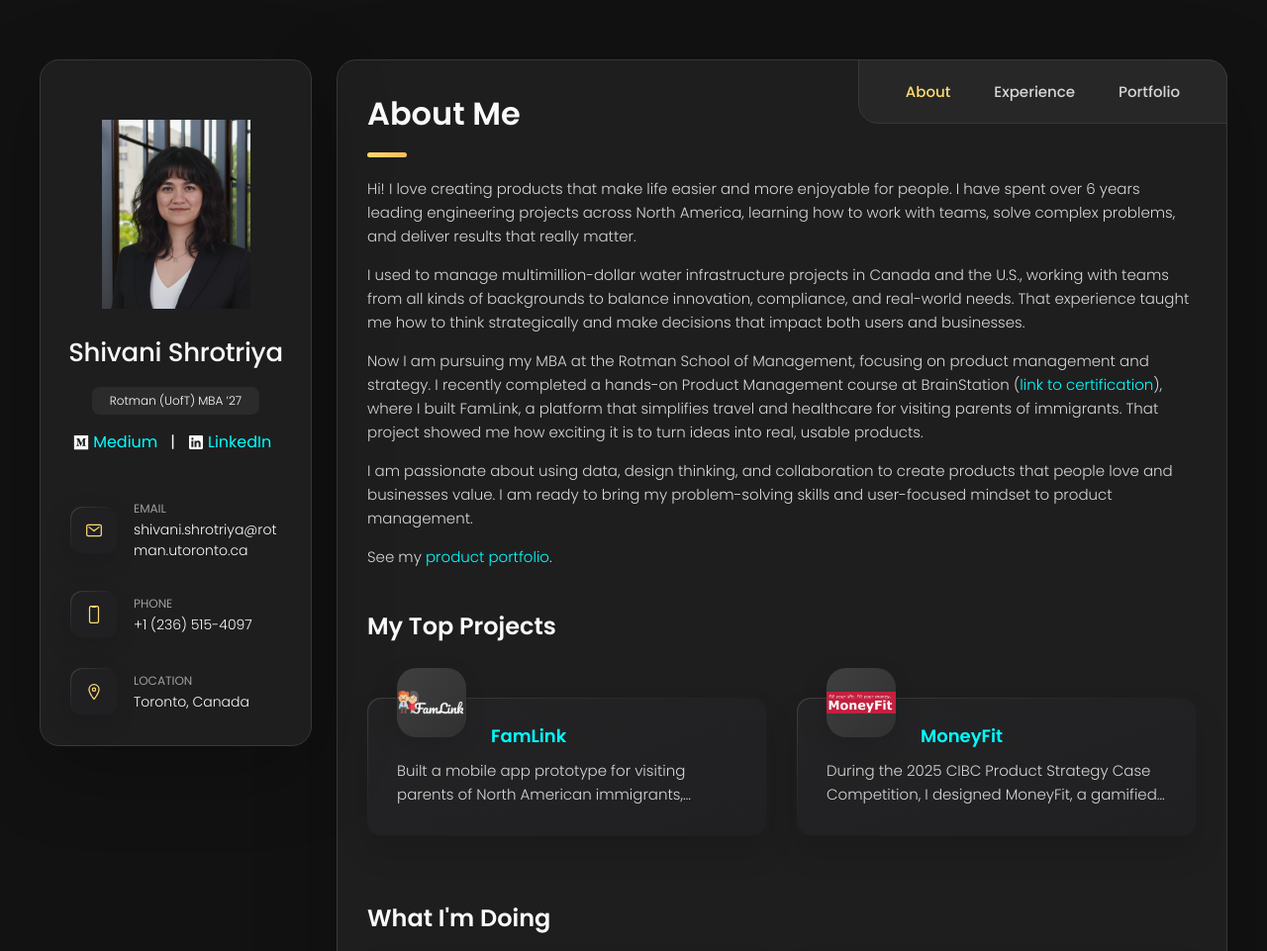
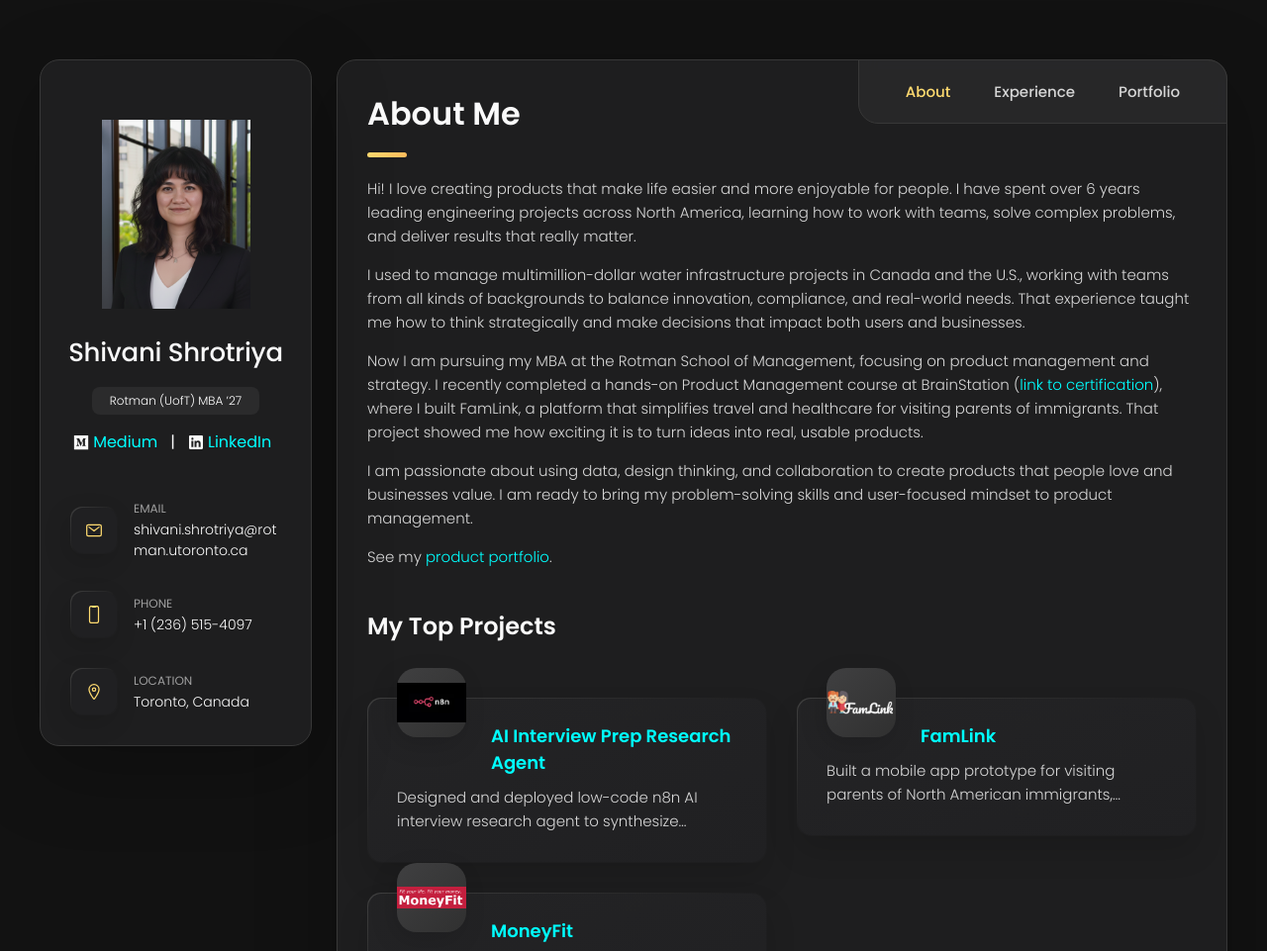
Before and after one commit to shivanishrotriya/productportfolio, a plain HTML site: page index.html in a window 1280 px wide. Shown: the top 961 px of the page at 99% size. Drawn offline with nearby package versions, Linux system fonts and the light colour scheme.

Commit message:
add n8n details

```diff
--- a/index.html
+++ b/index.html
@@ -219,33 +219,29 @@
 
           <ul class="testimonials-list">
 
-            <!--
-
-            #List item
             <li class="testimonials-item">
               <div class="content-card" data-testimonials-item>
 
                 <figure class="testimonials-avatar-box">
-                  <img src="./assets/images/moneyfit.png" alt="MoneyFit" width="60" data-testimonials-avatar>
+                  <img src="./assets/images/n8n.png" alt="MoneyFit" width="60" data-testimonials-avatar>
                 </figure>
 
                 <h4 class="h4 testimonials-item-title" data-testimonials-title>
-                  <a href="https://drive.google.com/file/d/1GAysUngVs_y-agijxJIjOGSye030x0Ly/view" class="testimonial-link" target="_blank">AI Agent</a></h4>
+                  <a href="https://shivanishrotriya.app.n8n.cloud/form/241c3654-12b7-4020-8ca6-332820a90b8b" class="testimonial-link" target="_blank">AI Interview Prep Research Agent</a></h4>
 
                 <div class="testimonials-text" data-testimonials-text>
                   <p>
-                    During the 2025 CIBC Product Strategy Case Competition, I designed MoneyFit, a gamified financial literacy feature for CIBC’s app,
-                    conducted user research, competitor analysis,
-                    and cost–benefit assessment to target young professionals
+                    Designed and deployed low-code n8n AI interview research agent to synthesize company information from primary sources into audio-optimized briefings; used guardrails, TTS constraints, lightweight memory to support interview preparation
                   </p>
                   <br>
                   <br>
-                  <a href="https://drive.google.com/file/d/1GAysUngVs_y-agijxJIjOGSye030x0Ly/view" class="testimonial-link" target="_blank">See my presentation here</a>
+                  <a href="https://shivanishrotriya.app.n8n.cloud/form/241c3654-12b7-4020-8ca6-332820a90b8b" class="testimonial-link" target="_blank">See the app in action</a>
                 </div>
 
               </div>
             </li>
 
+            <!--
             #List item
             <li class="testimonials-item">
               <div class="content-card" data-testimonials-item>
```
